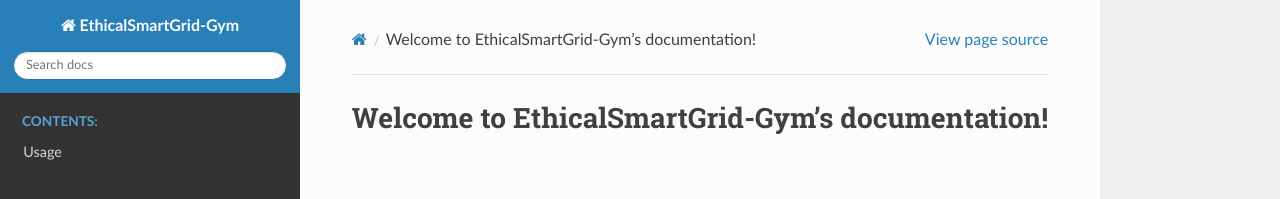
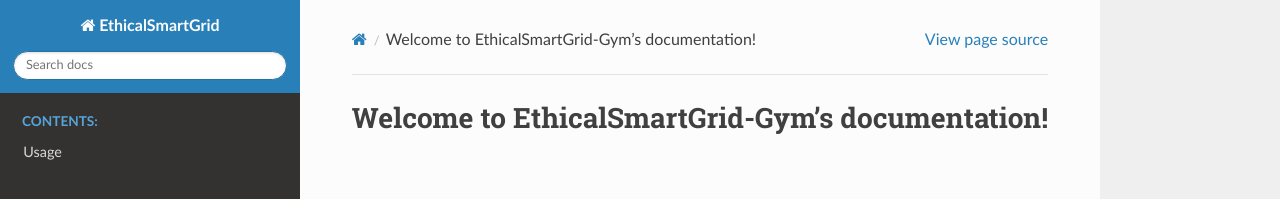
Before and after one commit to ethicsai/ethical-smart-grid, a Sphinx documentation site: the page built from docs/source/index.rst, in a window 1280 px wide. Shown: the top 199 px of the page. Built offline with Sphinx 7.4.7 and the Read the Docs theme 2.0.0, drawn with Linux system fonts in a browser that asks for light colours; pages that are not in the unit, such as notebooks, are missing from menus; some of the changed lines change nothing that is shown.

Commit message:
Updated docs config
* Renamed the project (removed the final "-Gym").
* Added a custom substitution to insert the project name in reST documents (ensures we use the actual project name).
* Updated the intersphinx-mapping links to other projects (gym => gymnasium).

```diff
--- a/docs/source/conf.py
+++ b/docs/source/conf.py
@@ -17,7 +17,7 @@
 
 # -- Project information -----------------------------------------------------
 
-project = 'EthicalSmartGrid-Gym'
+project = 'EthicalSmartGrid'
 copyright = '2022, Clément Scheirlinck & Rémy Chaput'
 author = 'Clément Scheirlinck & Rémy Chaput'
 
@@ -53,8 +53,13 @@
 intersphinx_mapping = {
     'python': ('https://docs.python.org/3', None),
     'numpy': ('https://numpy.org/doc/stable/', None),
-    'gym': ('https://www.gymlibrary.dev/', None),
+    'gymnasium': ('https://gymnasium.farama.org/', None),
+    # gymnasium is often used as `gym`, so we alias it here
+    'gym': ('https://gymnasium.farama.org/', None),
 }
+
+# Allow to automatically place the project name in ReST documents
+rst_epilog = '.. |project_name| replace:: {}'.format(project)
 
 
 # -- Options for HTML output -------------------------------------------------
```
